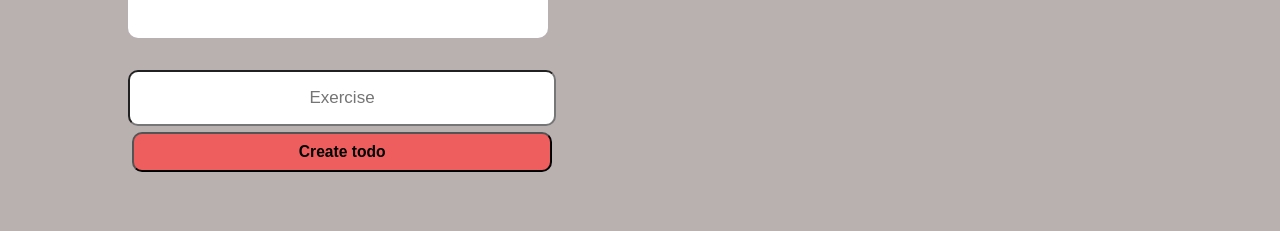
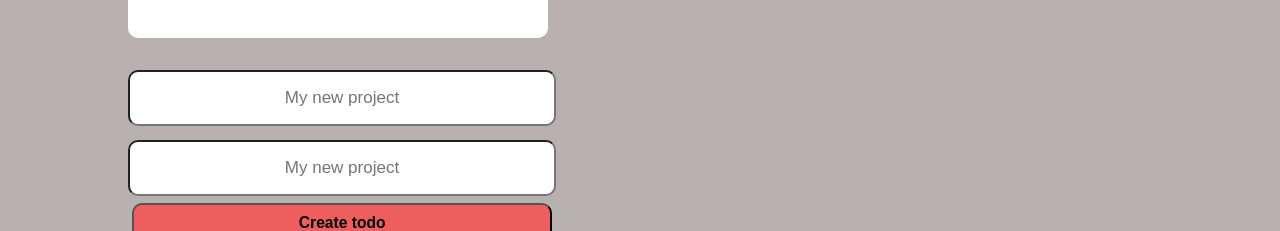
Before and after one commit to Molaryy/bective, a React (Vite) app in the folder frontend/: page / in a window 1280 px wide. Shown: the part 557-788 px from the top of the page. Built offline with nearby package versions, Linux system fonts and the light colour scheme; no server answers.

Commit message:
feat: added progress bar that increaments by 1 each 0.1 sec

```diff
--- a/frontend/src/components/Todos/GetTodo.tsx
+++ b/frontend/src/components/Todos/GetTodo.tsx
@@ -2,18 +2,6 @@ import '../../styles/ListTodos.scss';
 import { Dispatch, FormEvent, SetStateAction, useState } from 'react';
 import axios from 'axios';
 import { ReceivedTodoApiType } from '../../types.ts';
-
-const placeHolderRandom = () => {
-  const array = [
-    'Memorize my notes',
-    'Complete school project',
-    'Read a book',
-    'Exercise',
-    'Learn a new skill',
-  ];
-
-  return array[Math.floor(Math.random() * array.length)];
-};
 
 const GetTodoButton = () => {
   const [bgColorButton, setBgColorButton] = useState('rgb(239,94,94)');
@@ -79,7 +67,16 @@ const GetTodo = (
       <input
         className={'input-todo'}
         maxLength={90}
-        placeholder={placeHolderRandom()}
+        placeholder={"My new project"}
+        value={inputValue}
+        onChange={(event) => {
+          setInputValue(event.target.value);
+        }}
+      />
+      <input
+        className={'input-todo'}
+        maxLength={90}
+        placeholder={"My new project"}
         value={inputValue}
         onChange={(event) => {
           setInputValue(event.target.value);
--- a/frontend/src/components/Todos/TodoUnity.tsx
+++ b/frontend/src/components/Todos/TodoUnity.tsx
@@ -1,4 +1,4 @@
-import { Dispatch, SetStateAction, useState } from 'react';
+import { Dispatch, SetStateAction, useEffect, useState } from "react";
 import axios from 'axios';
 import { ReceivedTodoApiType, TodoType } from '../../types.ts';
 
@@ -25,6 +25,7 @@ const TodoUnity = (
     todosLength: number
   }) => {
   const [deleteButtonIsClicked, setDeleteButtonIsClicked] = useState(false);
+  const [todoTimeBar, setTodoTimeBar] = useState(0);
 
   const removeTodo = async () => {
     await axios.delete(`http://localhost:8080/todo/${todo.id}`);
@@ -36,6 +37,14 @@ const TodoUnity = (
     setTodos(todos);
   }
 
+  useEffect(() => {
+    const timeInterval: number = setInterval(() => {
+      todoTimeBar >= 100 ? setTodoTimeBar(0) : setTodoTimeBar(todoTimeBar + 1);
+    }, 200);
+
+    return () => clearInterval(timeInterval);
+  }, [todoTimeBar]);
+
   return (
     <div
       className={'todo-text-element'}
@@ -45,7 +54,6 @@ const TodoUnity = (
         display: hideList ? 'none' : '',
       }}
       onClick={() => {
-        console.log(deleteButtonIsClicked);
         if (!deleteButtonIsClicked) {
           openTodoSettings(index)
         }
@@ -56,6 +64,14 @@ const TodoUnity = (
         onMouseOver={() => setDeleteButtonIsClicked(true)}
         onClick={removeTodo}
         onMouseLeave={() => setDeleteButtonIsClicked(false)}>x</div>
+      <div
+        className={"todo-progress-bar"}
+        style={{
+          overflow: 'hidden',
+          height: todo.title.length >= 50 ? '75px' : settingsOpened[index] ? '150px' : '50px',
+          width: `${todoTimeBar}%`
+        }}
+      ></div>
       <p>{todo.title}</p>
     </div>
   )
--- a/frontend/src/styles/ListTodos.scss
+++ b/frontend/src/styles/ListTodos.scss
@@ -109,3 +109,13 @@
   margin-left: 53%;
   top: 20rem;
 }
+
+.todo-progress-bar {
+  position: absolute;
+  width: 0;
+  height: 20px;
+  background-color: red;
+  opacity: 50%;
+  transition: all 0.3s ease 0s;
+  border-radius: 5px;
+}
```
Also changed, not shown: 1 other file (tests, documents, lock files or other folders).
